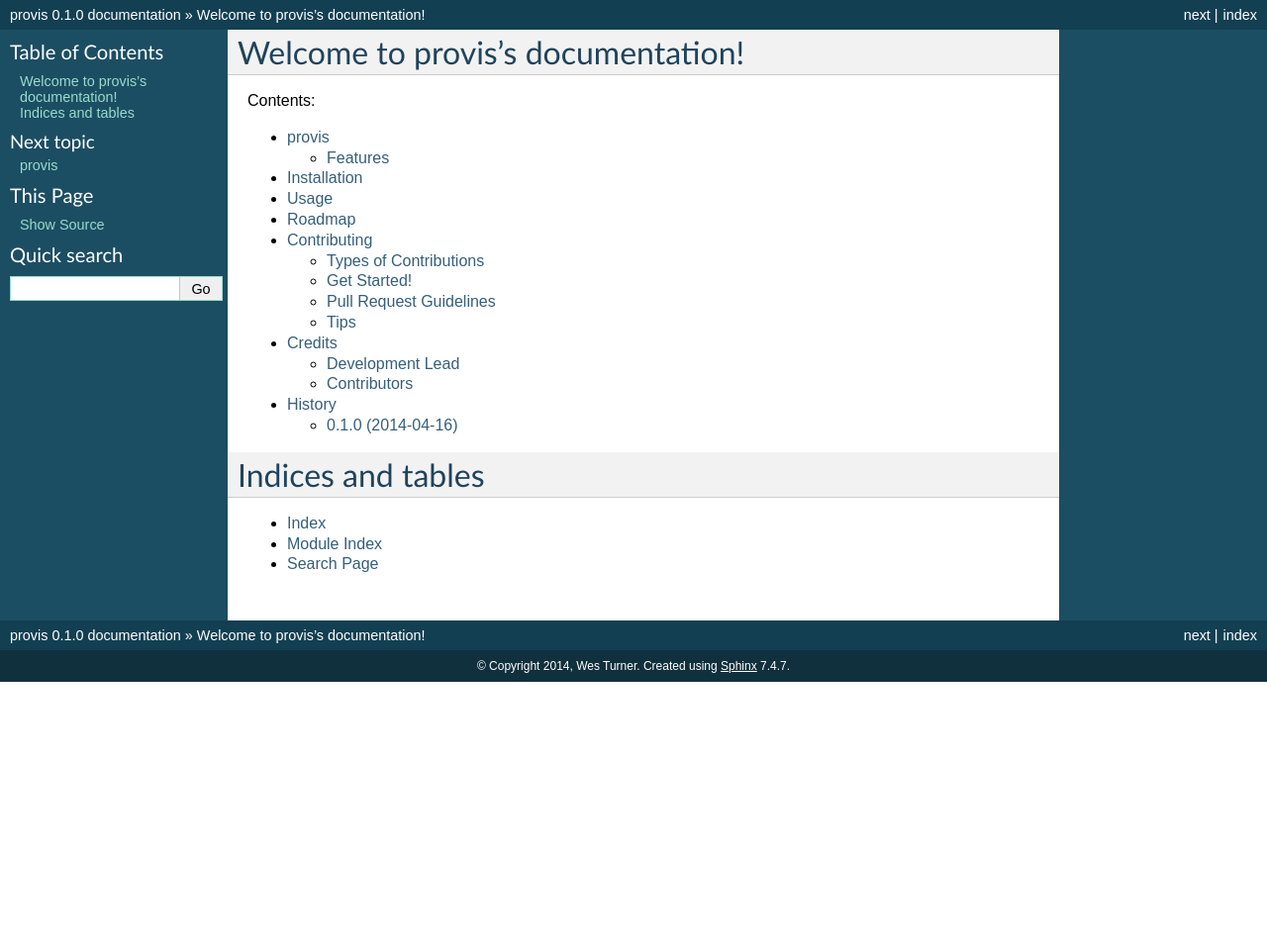
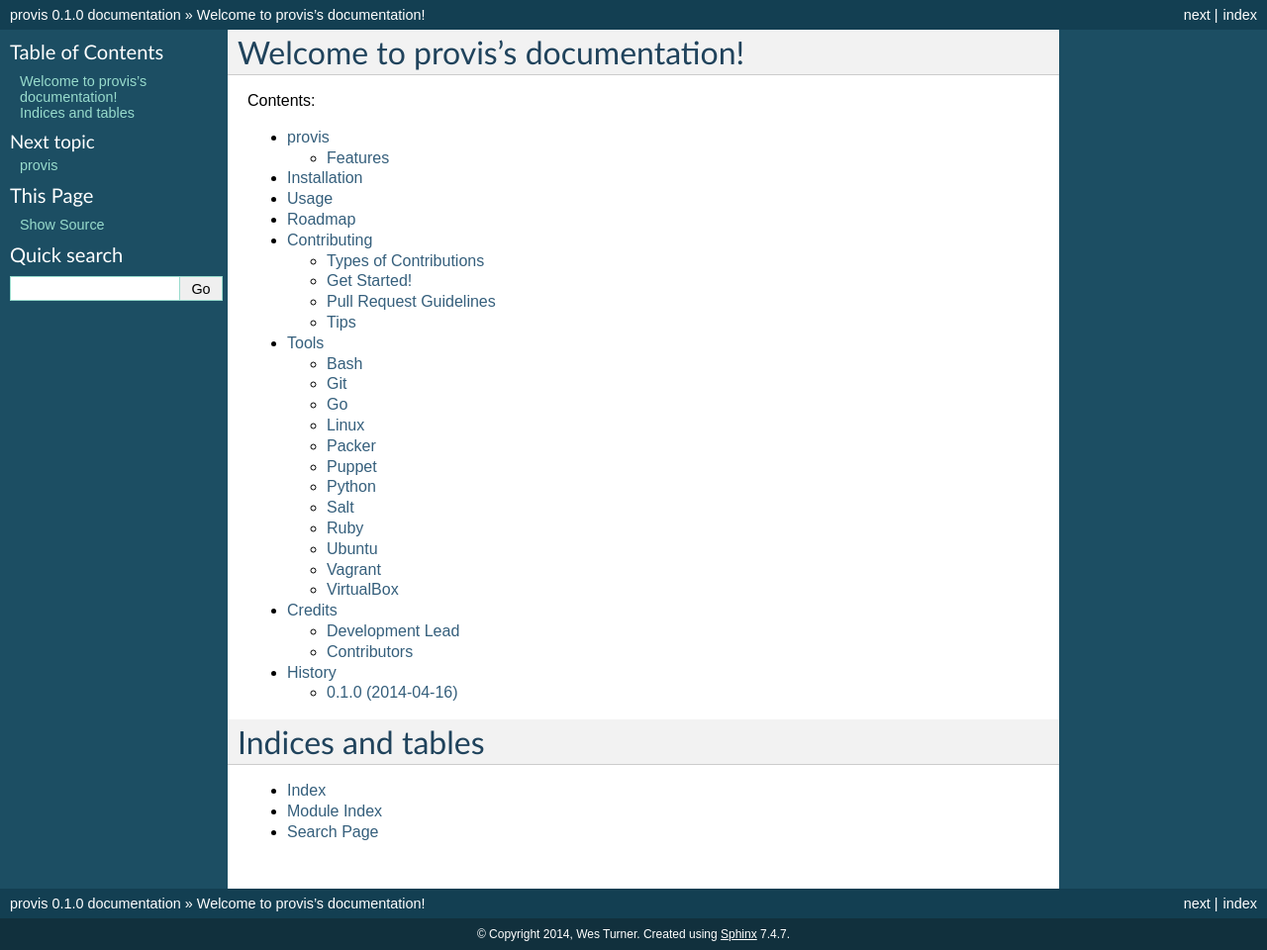
Before and after one commit to westurner/provis, a Sphinx documentation site: the page built from docs/index.rst, in a window 1280 px wide. Shown: the whole page at 99% size. Built offline with Sphinx 7.4.7, drawn with Linux system fonts in a browser that asks for light colours; before the commit the page ends 900 px from its top, so only the background shows below that; some of the changed lines change nothing that is shown.

Commit message:
Add docs/tools.rst

```diff
--- a/docs/index.rst
+++ b/docs/index.rst
@@ -16,6 +16,7 @@
    usage
    roadmap
    contributing
+   tools
    authors
    history
 
--- /dev/null
+++ b/docs/tools.rst
@@ -0,0 +1,100 @@
+=======
+Tools
+=======
+
+Bash
+======
+| Wikipedia: https://en.wikipedia.org/wiki/Bash_(Unix_shell)
+| Homepage: http://www.gnu.org/software/bash/
+| Docs: https://www.gnu.org/software/bash/manual/
+| Source: git://git.savannah.gnu.org/bash.git
+
+
+Git
+====
+| Wikipedia: https://en.wikipedia.org/wiki/Git_(software)
+| Homepage: http://git-scm.com/
+| Docs: http://git-scm.com/documentation
+| Source: https://github.com/git/git
+
+* http://documentup.com/skwp/git-workflows-book
+
+
+Go
+===
+| Wikipedia: https://en.wikipedia.org/wiki/Go_(programming_language)
+| Homepage: http://golang.org/
+| Docs: http://golang.org/doc/
+| Source: https://code.google.com/p/go/
+
+
+Linux
+=======
+| Wikipedia: https://en.wikipedia.org/wiki/Linux
+| Homepage: http://www.kernel.org
+| Docs: https://www.kernel.org/doc/
+| Source: https://github.com/torvalds/linux
+
+
+Packer
+=======
+| Homepage: http://www.packer.io/
+| Docs: http://www.packer.io/docs
+| Source: https://github.com/mitchellh/packer
+
+
+Puppet
+=======
+| Wikipedia: https://en.wikipedia.org/wiki/Puppet_(software)
+| Homepage: https://puppetlabs.com/
+| Docs: http://docs.puppetlabs.com/
+| Source: https://github.com/puppetlabs/puppet
+
+
+Python
+========
+| Wikipedia: https://en.wikipedia.org/wiki/Python_(programming_language)
+| Homepage: https://www.python.org
+| Docs: http://docs.python.org/
+| Source: https://hg.python.org/cpython
+
+
+Salt
+=====
+| Wikipedia: https://en.wikipedia.org/wiki/Salt_(software)
+| Homepage: http://www.saltstack.com
+| Docs: http://docs.saltstack.com/
+| Source: https://github.com/saltstack/salt
+
+
+Ruby
+=====
+| Wikipedia: https://en.wikipedia.org/wiki/Ruby_(programming_language)
+| Homepage: http://www.ruby-lang.org/
+| Docs: https://www.ruby-lang.org/en/documentation/
+| Source: http://svn.ruby-lang.org/repos/ruby/trunk
+
+
+Ubuntu
+========
+| Wikipedia: https://en.wikipedia.org/wiki/Ubuntu_(operating_system)
+| Homepage: http://www.ubuntu.com/
+| Docs: https://help.ubuntu.com/
+| Source: http://archive.ubuntu.com/
+| Source: http://releases.ubuntu.com/
+
+
+Vagrant
+========
+| Wikipedia: https://en.wikipedia.org/wiki/Vagrant_(software)
+| Homepage: http://www.vagrantup.com/
+| Docs: http://docs.vagrantup.com/
+| Source: https://github.com/mitchellh/vagrant
+
+
+VirtualBox
+===========
+| Wikipedia: https://en.wikipedia.org/wiki/VirtualBox
+| Homepage: http://www.virtualbox.org/
+| Docs: https://www.virtualbox.org/wiki/Documentation
+| Source: http://www.virtualbox.org/svn/vbox/trunk
```
